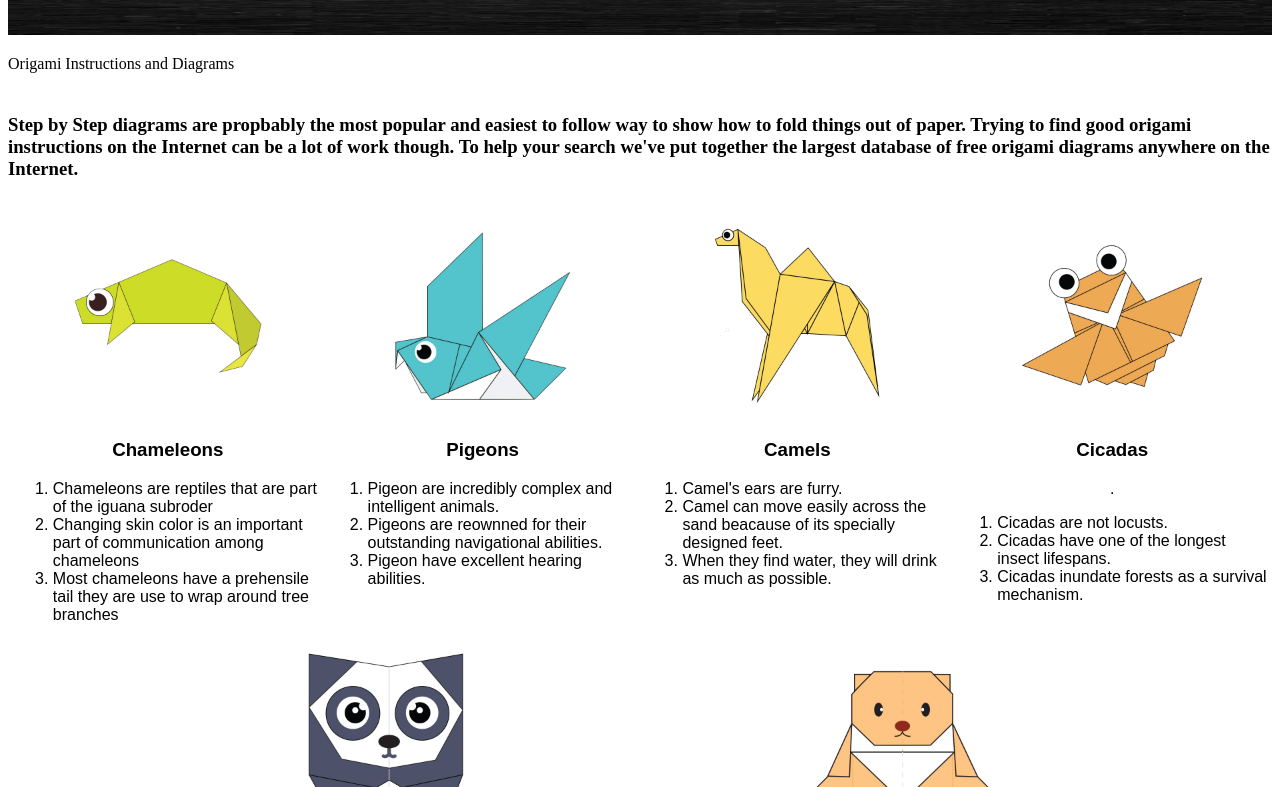
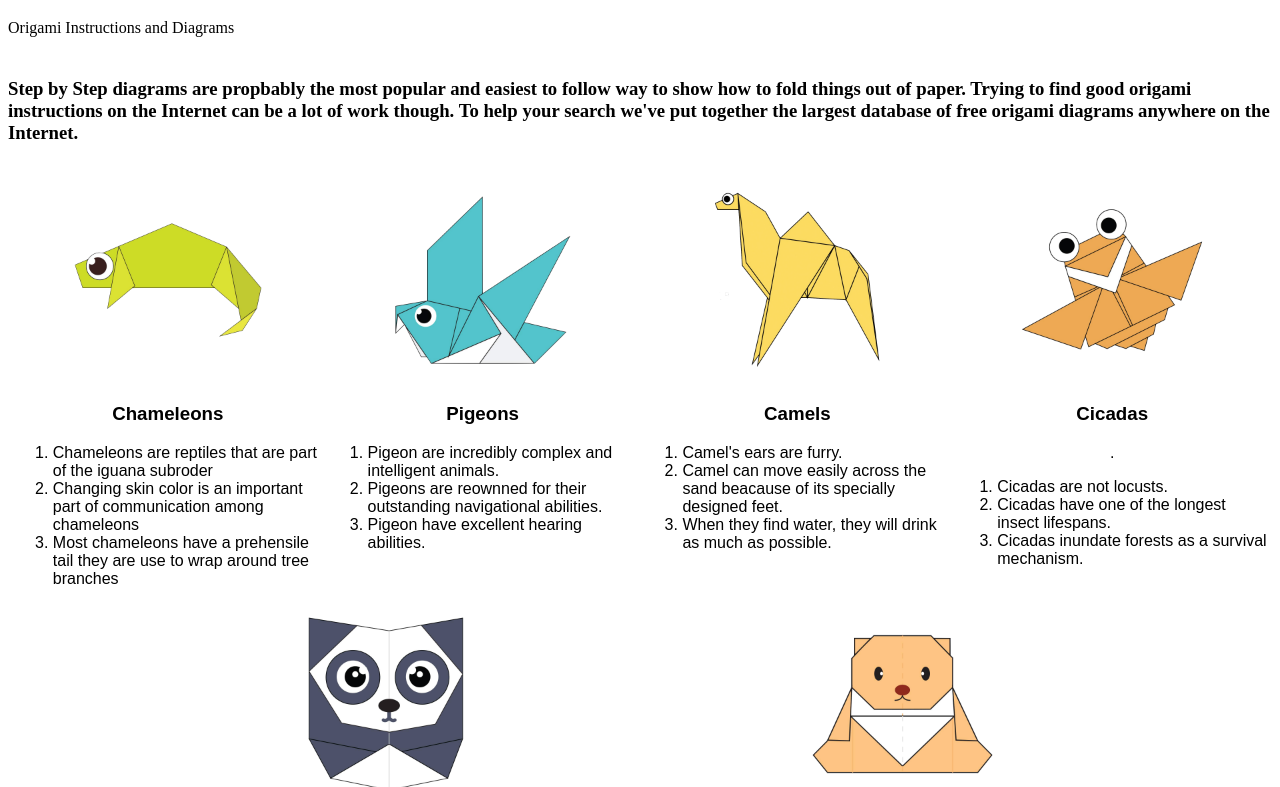
Before and after one commit to Aahana234/Project-50-, a plain HTML site: page index.html in a window 1280 px wide. Shown: the part 46-833 px from the top of the page. Drawn offline with Linux system fonts and the light colour scheme.

Commit message:
Update index.html

```diff
--- a/index.html
+++ b/index.html
@@ -15,7 +15,7 @@
             </div>
         </div>
         <div class="bodyimg">
-            <img src="main2.jpg" height="50px" width="100%">
+            <img src="main2.jpg" height="0px" width="100%">
 
             <p> Origami Instructions and Diagrams</p>
                 <h3><br>
```
